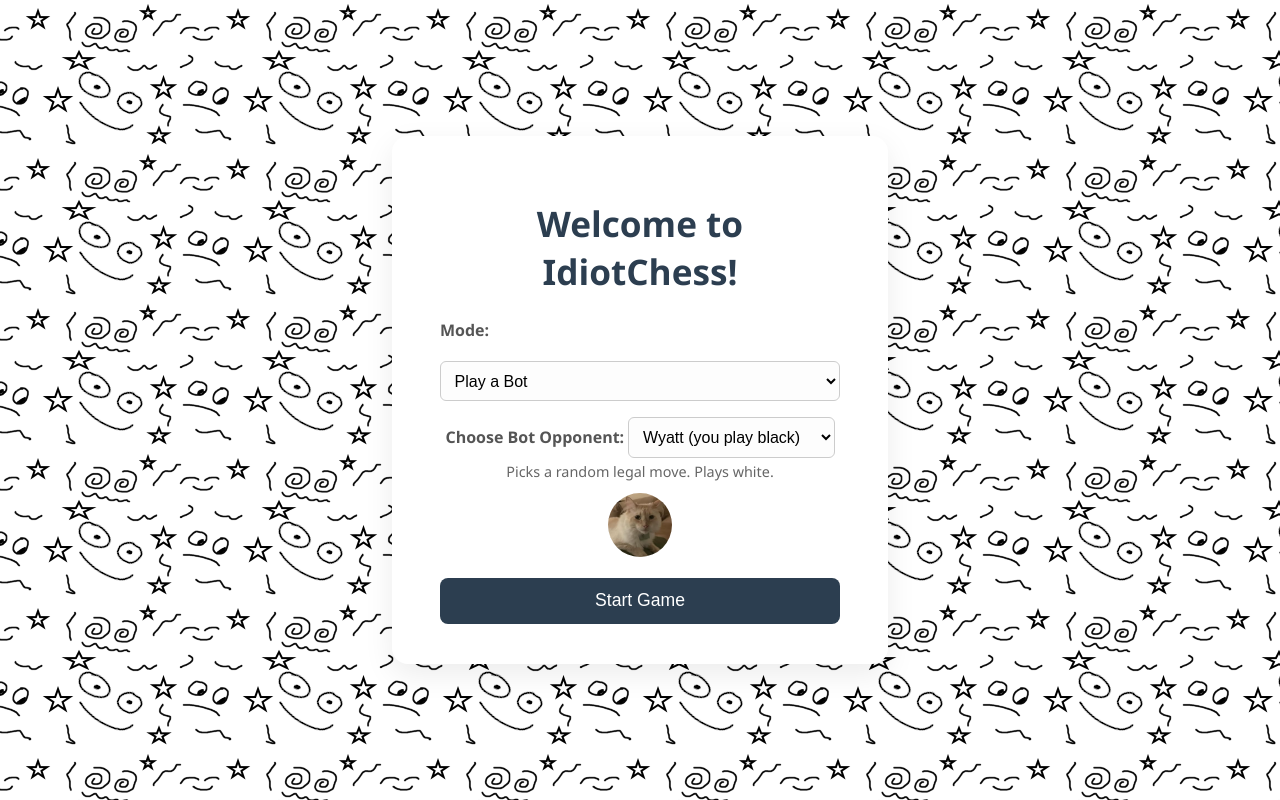
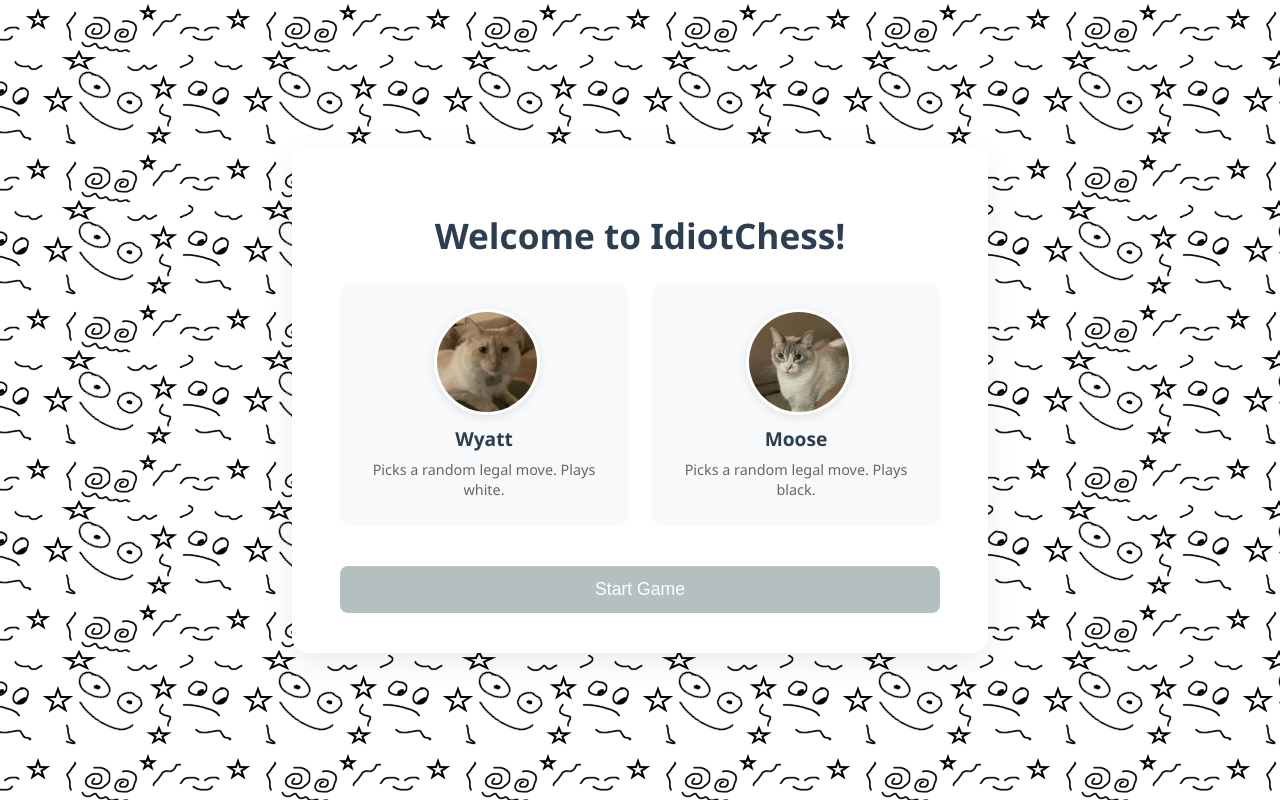
Before and after one commit to cadenweigel/IdiotChess, a Flask app: page / in a window 1280 px wide. Run offline with Flask 3, Linux system fonts and the light colour scheme.

Commit message:
improved index UI

```diff
--- a/app/static/css/index.css
+++ b/app/static/css/index.css
@@ -13,7 +13,6 @@ body {
   height: 100vh;
 }
 
-
 .container {
   text-align: center;
   background-color: white;
@@ -21,7 +20,7 @@ body {
   border-radius: 16px;
   box-shadow: 0 10px 30px rgba(0, 0, 0, 0.08);
   width: 100%;
-  max-width: 400px;
+  max-width: 600px;
 }
 
 h1 {
@@ -33,23 +32,77 @@ h1 {
 form {
   display: flex;
   flex-direction: column;
-  gap: 1rem;
+  gap: 1.5rem;
   margin-top: 1.5rem;
 }
 
-label {
-  font-weight: 600;
-  color: #555;
-  margin-bottom: 0.25rem;
-  text-align: left;
+.bot-selection {
+  display: grid;
+  grid-template-columns: repeat(2, 1fr);
+  gap: 1.5rem;
+  margin-bottom: 1rem;
 }
 
-select {
-  padding: 0.6rem;
-  font-size: 1rem;
-  border-radius: 6px;
-  border: 1px solid #ccc;
-  background-color: #fdfdfd;
+.bot-card {
+  background-color: #f8f9fa;
+  border-radius: 12px;
+  padding: 1.5rem;
+  cursor: pointer;
+  transition: all 0.3s ease;
+  position: relative;
+  border: 2px solid transparent;
+}
+
+.bot-card:hover {
+  transform: translateY(-2px);
+  box-shadow: 0 4px 12px rgba(0, 0, 0, 0.1);
+  background-color: #fff;
+}
+
+.bot-card.selected {
+  border-color: #3498db;
+  background-color: #fff;
+}
+
+.bot-card.selected::after {
+  content: '';
+  position: absolute;
+  top: -4px;
+  left: -4px;
+  right: -4px;
+  bottom: -4px;
+  border: 2px solid #3498db;
+  border-radius: 14px;
+  pointer-events: none;
+}
+
+.bot-avatar-container {
+  width: 100px;
+  height: 100px;
+  margin: 0 auto 1rem;
+  position: relative;
+}
+
+.bot-avatar {
+  width: 100%;
+  height: 100%;
+  border-radius: 50%;
+  object-fit: cover;
+  border: 3px solid #fff;
+  box-shadow: 0 2px 8px rgba(0, 0, 0, 0.1);
+}
+
+.bot-card h3 {
+  margin: 0 0 0.5rem;
+  color: #2c3e50;
+  font-size: 1.2rem;
+}
+
+.bot-description {
+  font-size: 0.9rem;
+  color: #666;
+  margin: 0;
+  line-height: 1.4;
 }
 
 button {
@@ -60,38 +113,15 @@ button {
   border: none;
   border-radius: 8px;
   cursor: pointer;
-  transition: background-color 0.3s ease;
+  transition: all 0.3s ease;
 }
 
-button:hover {
+button:hover:not(:disabled) {
   background-color: #34495e;
 }
 
-#bot-vs-bot-settings {
-  display: none;
+button:disabled {
+  background-color: #95a5a6;
+  cursor: not-allowed;
+  opacity: 0.7;
 }
-
-.bot-row {
-  display: flex;
-  align-items: flex-start;
-  gap: 1rem;
-  margin-bottom: 1.5rem;
-}
-
-.bot-info {
-  flex-grow: 1;
-}
-
-.bot-avatar {
-  width: 64px;
-  height: 64px;
-  border-radius: 50%;
-  object-fit: cover;
-  margin-top: 0.25rem;
-}
-
-.bot-description {
-  font-size: 0.9rem;
-  color: #666;
-  margin: 0.25rem 0 0.5rem;
-}
--- a/app/static/js/index.js
+++ b/app/static/js/index.js
@@ -1,8 +1,5 @@
-const modeSelect = document.getElementById("mode");
-const vsBotSettings = document.getElementById("vs-bot-settings");
-const botVsBotSettings = document.getElementById("bot-vs-bot-settings");
-
 let botMap = {};
+let selectedBotColor = null;
 
 async function loadBotOptions() {
   try {
@@ -10,112 +7,65 @@ async function loadBotOptions() {
     const data = await res.json();
     const botList = data.bots || [];
 
+    // Create a map of bot IDs to their full information
     botMap = Object.fromEntries(botList.map(bot => [bot.id, bot]));
 
-    const whiteSelect = document.getElementById("white-bot");
-    const blackSelect = document.getElementById("black-bot");
+    // Set initial bot avatars
+    document.getElementById("white-bot-avatar").src = `/static/images/avatars/${botMap["white_idiot"].avatar}`;
+    document.getElementById("black-bot-avatar").src = `/static/images/avatars/${botMap["black_idiot"].avatar}`;
 
-    whiteSelect.innerHTML = "";
-    blackSelect.innerHTML = "";
-
-    botList.forEach(bot => {
-      const option = document.createElement("option");
-      option.value = bot.id;
-      option.textContent = bot.name;
-
-      if (bot.id.startsWith("white_")) whiteSelect.appendChild(option);
-      if (bot.id.startsWith("black_")) blackSelect.appendChild(option);
-    });
-
-    updateBotDescriptions(); // initial description
-    updateVsBotDescription();
-    whiteSelect.addEventListener("change", updateBotDescriptions);
-    blackSelect.addEventListener("change", updateBotDescriptions);
+    // Initially disable the start button
+    document.querySelector('button[type="submit"]').disabled = true;
   } catch (err) {
     console.error("Failed to load bots:", err);
   }
 }
 
-function updateVsBotDescription() {
-  const selected = document.getElementById("bot-choice").value;
-  const id = selected === "white" ? "white_idiot" : "black_idiot";
-  const bot = botMap[id] || {};
+function selectBot(botCard) {
+  // Remove selection from all cards
+  document.querySelectorAll('.bot-card').forEach(card => {
+    card.classList.remove('selected');
+  });
 
-  document.getElementById("vs-bot-description").textContent = bot.description || "";
-  document.getElementById("vs-bot-avatar").src = `/static/images/avatars/${bot.avatar || "default.png"}`;
+  // Add selection to clicked card
+  botCard.classList.add('selected');
+  selectedBotColor = botCard.dataset.botColor;
+
+  // Enable the start button
+  document.querySelector('button[type="submit"]').disabled = false;
 }
-
 
 document.addEventListener("DOMContentLoaded", () => {
   loadBotOptions();
-  document.getElementById("bot-choice").addEventListener("change", updateVsBotDescription);
+
+  // Add click handlers to bot cards
+  document.querySelectorAll('.bot-card').forEach(card => {
+    card.addEventListener('click', () => selectBot(card));
   });
-
-function updateBotDescriptions() {
-  const whiteId = document.getElementById("white-bot").value;
-  const blackId = document.getElementById("black-bot").value;
-
-  const white = botMap[whiteId] || {};
-  const black = botMap[blackId] || {};
-
-  document.getElementById("white-bot-description").textContent = white.description || "";
-  document.getElementById("black-bot-description").textContent = black.description || "";
-
-  document.getElementById("white-bot-avatar").src = `/static/images/avatars/${white.avatar || "default.png"}`;
-  document.getElementById("black-bot-avatar").src = `/static/images/avatars/${black.avatar || "default.png"}`;
-}
-
-
-document.addEventListener("DOMContentLoaded", () => {
-  loadBotOptions();
-});
-
-modeSelect.addEventListener("change", () => {
-  const mode = modeSelect.value;
-  vsBotSettings.style.display = mode === "vs-bot" ? "block" : "none";
-  botVsBotSettings.style.display = mode === "bot-vs-bot" ? "block" : "none";
 });
 
 document.getElementById("start-game-form").addEventListener("submit", async (e) => {
   e.preventDefault();
-  const mode = modeSelect.value;
 
-  let response;
+  if (!selectedBotColor) {
+    alert("Please select a bot to play against");
+    return;
+  }
+
   try {
-    if (mode === "vs-bot") {
-      const botChoice = document.getElementById("bot-choice");
-      const botColor = botChoice.value;
-      console.log('Selected bot color:', botColor); // Debug log
-
-      response = await fetch("/api/new-game/bot", {
+    const response = await fetch("/api/new-game/bot", {
       method: "POST",
       headers: { "Content-Type": "application/json" },
-        body: JSON.stringify({ bot_color: botColor })
+      body: JSON.stringify({ bot_color: selectedBotColor })
     });
 
     const data = await response.json();
     if (data.session_id) {
-        const playUrl = `/play?session_id=${data.session_id}&bot_color=${botColor}`;
+      const playUrl = `/play?session_id=${data.session_id}&bot_color=${selectedBotColor}`;
       console.log('Redirecting to:', playUrl); // Debug log
       window.location.href = playUrl;
     } else {
       alert("Failed to start game.");
-      }
-    } else {
-      const whiteBot = document.getElementById("white-bot").value;
-      const blackBot = document.getElementById("black-bot").value;
-      response = await fetch("/api/new-game/bots", {
-        method: "POST",
-        headers: { "Content-Type": "application/json" },
-        body: JSON.stringify({ white_bot: whiteBot, black_bot: blackBot })
-      });
-
-      const data = await response.json();
-      if (data.session_id) {
-        window.location.href = `/play?session_id=${data.session_id}`;
-      } else {
-        alert("Failed to start game.");
-      }
     }
   } catch (err) {
     console.error("Error starting game:", err);
--- a/app/templates/index.html
+++ b/app/templates/index.html
@@ -12,41 +12,21 @@
     <h1>Welcome to IdiotChess!</h1>
 
     <form id="start-game-form">
-      <label for="mode">Mode:</label>
-      <select id="mode" name="mode">
-        <option value="vs-bot">Play a Bot</option>
-        <option value="bot-vs-bot">Watch Bots</option>
-      </select>
+      <div class="bot-selection">
+        <div class="bot-card" data-bot-color="white">
+          <div class="bot-avatar-container">
+            <img id="white-bot-avatar" class="bot-avatar" alt="Wyatt avatar" />
+          </div>
+          <h3>Wyatt</h3>
+          <p class="bot-description">Picks a random legal move. Plays white.</p>
+        </div>
 
-      <div id="vs-bot-settings">
-        <label for="bot-choice">Choose Bot Opponent:</label>
-        <select id="bot-choice" name="bot-choice">
-          <option value="white">Wyatt (you play black)</option>
-          <option value="black">Moose (you play white)</option>
-        </select>
-        <p id="vs-bot-description" class="bot-description"></p>
-        <img id="vs-bot-avatar" class="bot-avatar" alt="Bot avatar" />
-      </div>
-
-      <div id="bot-vs-bot-settings">
-          <!-- White Bot Row -->
-          <div class="bot-row">
-            <img id="white-bot-avatar" class="bot-avatar" alt="White bot avatar" />
-            <div class="bot-info">
-              <label for="white-bot">White Bot:</label>
-              <select id="white-bot" name="white-bot"></select>
-              <p id="white-bot-description" class="bot-description"></p>
-            </div>
+        <div class="bot-card" data-bot-color="black">
+          <div class="bot-avatar-container">
+            <img id="black-bot-avatar" class="bot-avatar" alt="Moose avatar" />
           </div>
-
-          <!-- Black Bot Row -->
-          <div class="bot-row">
-            <img id="black-bot-avatar" class="bot-avatar" alt="Black bot avatar" />
-            <div class="bot-info">
-              <label for="black-bot">Black Bot:</label>
-              <select id="black-bot" name="black-bot"></select>
-              <p id="black-bot-description" class="bot-description"></p>
-            </div>
+          <h3>Moose</h3>
+          <p class="bot-description">Picks a random legal move. Plays black.</p>
         </div>
       </div>
 
--- a/pieces/pawn.py
+++ b/pieces/pawn.py
@@ -44,7 +44,6 @@ class Pawn(Piece):
         if hasattr(board, "last_move") and board.last_move:
             last_from, last_to = board.last_move
             last_piece = board.get_piece_at(last_to)
-            print(f"[EN PASSANT DEBUG] Pawn at {self.position}, color={self.color}, last_from={last_from}, last_to={last_to}, last_piece={last_piece}")
             if (
                 isinstance(last_piece, Pawn) and
                 last_piece.color != self.color and
@@ -53,11 +52,8 @@ class Pawn(Piece):
                 abs(last_to[1] - col) == 1  # adjacent column
             ):
                 en_passant_target = (row + direction, last_to[1])
-                print(f"[EN PASSANT DEBUG] En passant available for {self.color} pawn at {self.position} to {en_passant_target}")
                 if board.is_within_bounds(en_passant_target):
                     moves.append(en_passant_target)
-            else:
-                print(f"[EN PASSANT DEBUG] En passant NOT available for {self.color} pawn at {self.position}")
 
         return moves
 
```
Also changed, not shown: app/static/css/play.css (+21 -5 lines), app/static/js/boardUI.js (+50 -25 lines), app/static/js/botManager.js (+4 -6 lines), app/static/js/gameState.js (+11 -0 lines), app/static/js/moveHistory.js (+33 -2 lines), app/static/js/play.js (+50 -86 lines). Lines whose indentation alone changed are shown as unchanged.
